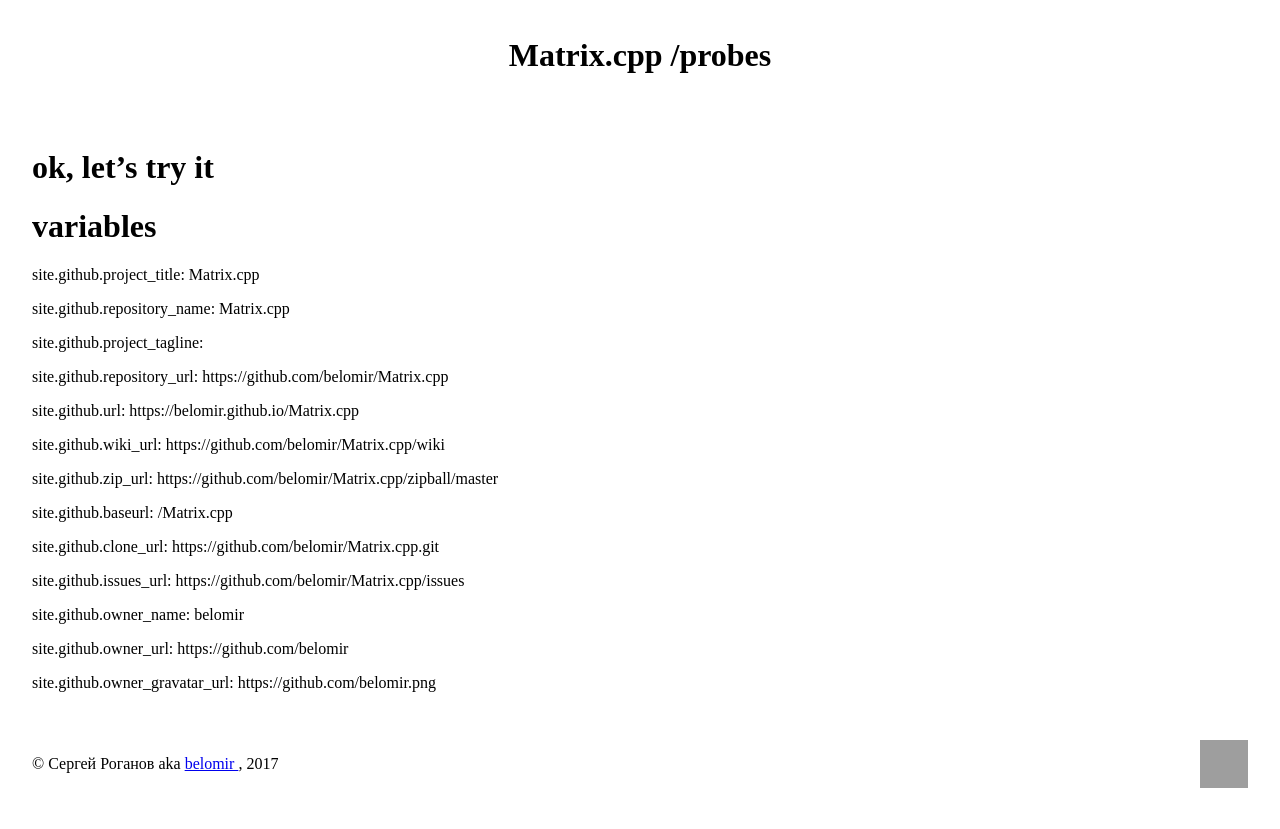
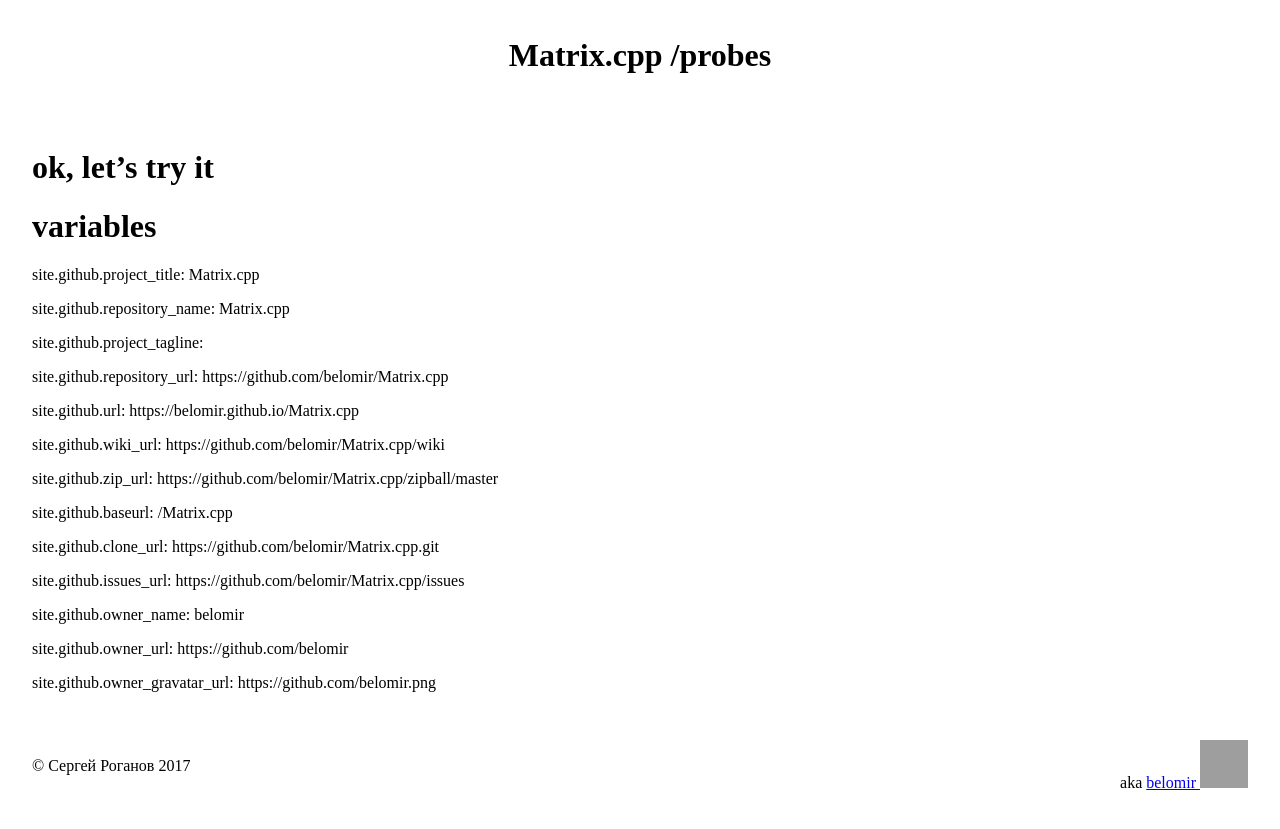
Before and after one commit to belomir/Matrix.cpp, a Jekyll site: the page built from docs/probes.md, in a window 1280 px wide. Shown: the top 829 px of the page. Built offline with Jekyll 4.4.1, drawn with Linux system fonts in a browser that asks for light colours; our own code applies the rules of GitHub Pages for plain Markdown files; a script that is not in the unit is left out; the repository's description, which GitHub fills in, is left out; grey boxes are pictures that could not be loaded.

Commit message:
Update footer.html

```diff
--- a/docs/_includes/footer.html
+++ b/docs/_includes/footer.html
@@ -1,10 +1,9 @@
 <footer>
+	<div> &copy; Сергей Роганов {{ site.time | date: "%Y" }}</div>
 	<div>
-		&copy; Сергей Роганов
 		aka <a href="{{ site.github.owner_url }}">
 			{{ site.github.owner_name }}
 		</a>
-		, {{ site.time | date: "%Y" }}
+		<img src="{{ site.github.owner_gravatar_url }}" />
 	</div>
-	<img src="{{ site.github.owner_gravatar_url }}" />
 </footer>
```
